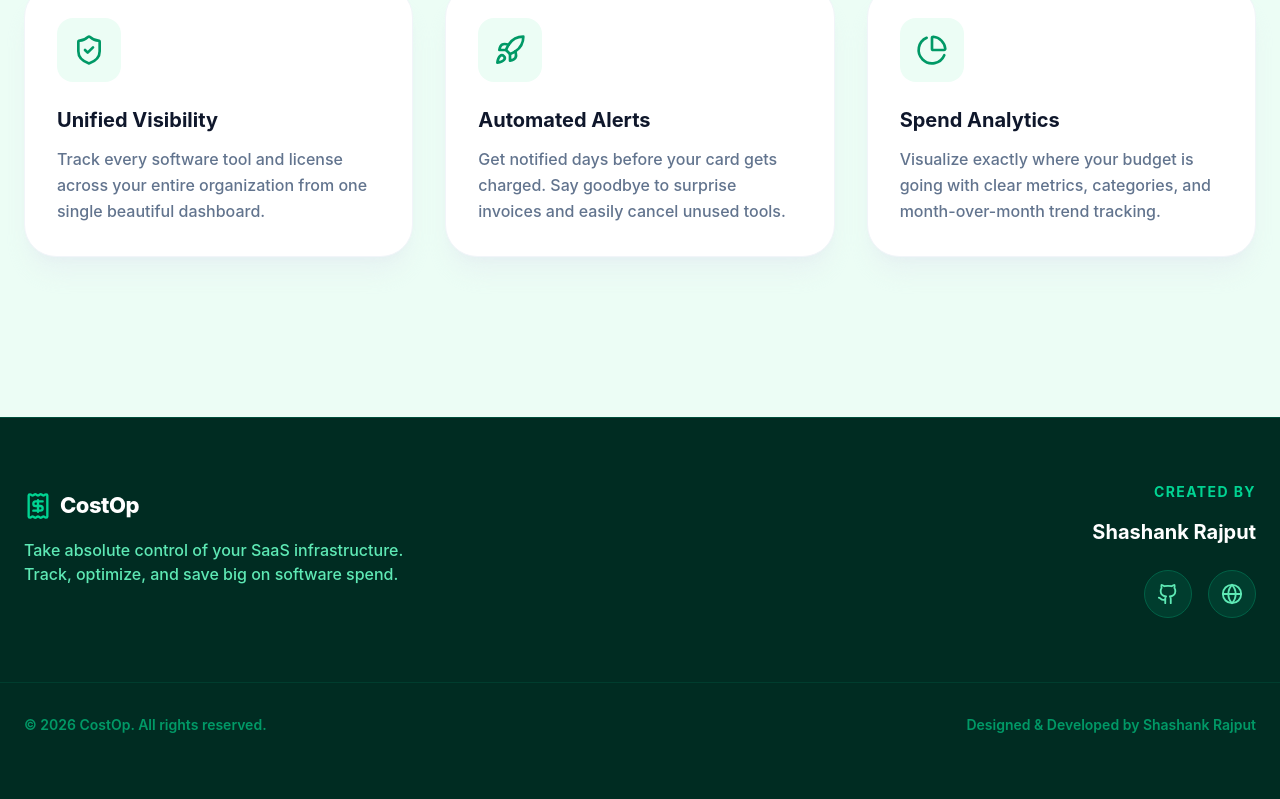
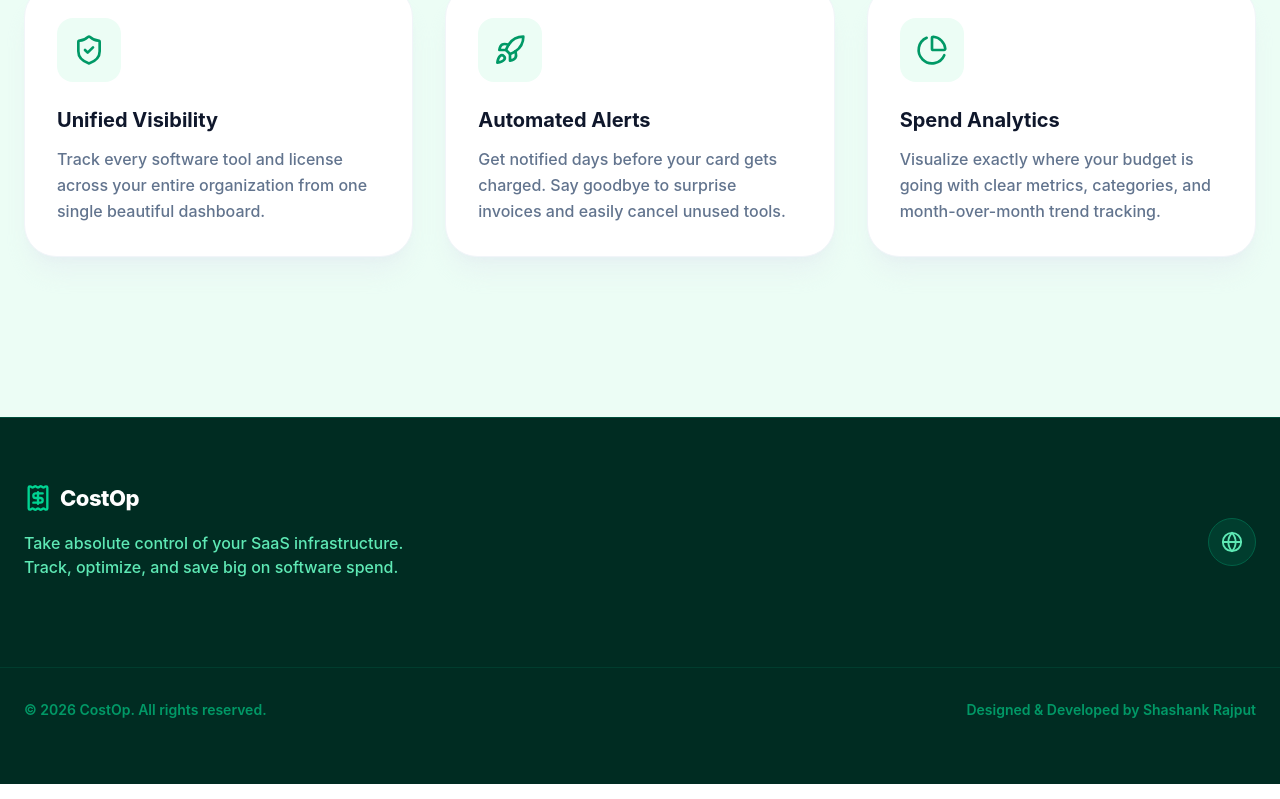
Before and after one commit to rajputshashank003/CostOp, a React (Vite) app in the folder client/: page / in a window 1280 px wide. Shown: the part 1770-2569 px from the top of the page. Built offline with nearby package versions, Linux system fonts and the light colour scheme; no server answers.

Commit message:
fix: landing footer

```diff
--- a/client/src/screens/Landing/components/LandingFooter.tsx
+++ b/client/src/screens/Landing/components/LandingFooter.tsx
@@ -1,5 +1,5 @@
 import { motion } from "framer-motion";
-import { Receipt, Github, Globe } from "lucide-react";
+import { Receipt, Globe } from "lucide-react";
 import { Link } from "react-router-dom";
 
 export default function LandingFooter() {
@@ -19,17 +19,7 @@ export default function LandingFooter() {
                 </div>
 
                 <div className="flex flex-col md:items-end justify-center">
-                    <div className="text-emerald-400 font-bold mb-4 uppercase tracking-widest text-sm">Created By</div>
-                    <div className="text-xl font-bold text-white mb-6">Shashank Rajput</div>
                     <div className="flex items-center gap-4">
-                        <a
-                            href="https://github.com/rajputshashank003/"
-                            target="_blank"
-                            rel="noreferrer"
-                            className="w-12 h-12 rounded-full bg-emerald-900/50 hover:bg-emerald-800 flex items-center justify-center text-emerald-300 hover:text-white transition-all border border-emerald-800"
-                        >
-                            <Github size={22} />
-                        </a>
                         <a
                             href="https://rajputshashank.is-a.dev/"
                             target="_blank"
@@ -44,7 +34,7 @@ export default function LandingFooter() {
 
             <div className="max-w-7xl mx-auto px-6 mt-16 pt-8 border-t border-emerald-900/50 flex flex-col md:flex-row items-center justify-between text-emerald-600 text-sm font-semibold">
                 <div>© {new Date().getFullYear()} CostOp. All rights reserved.</div>
-                <div className="mt-4 md:mt-0">Designed & Developed by Shashank Rajput</div>
+                <div className="mt-4 md:mt-0">Designed & Developed by <a className="cursor-pointer" href="https://rajputshashank.is-a.dev" >Shashank Rajput</a></div>
             </div>
         </footer>
     );
```
